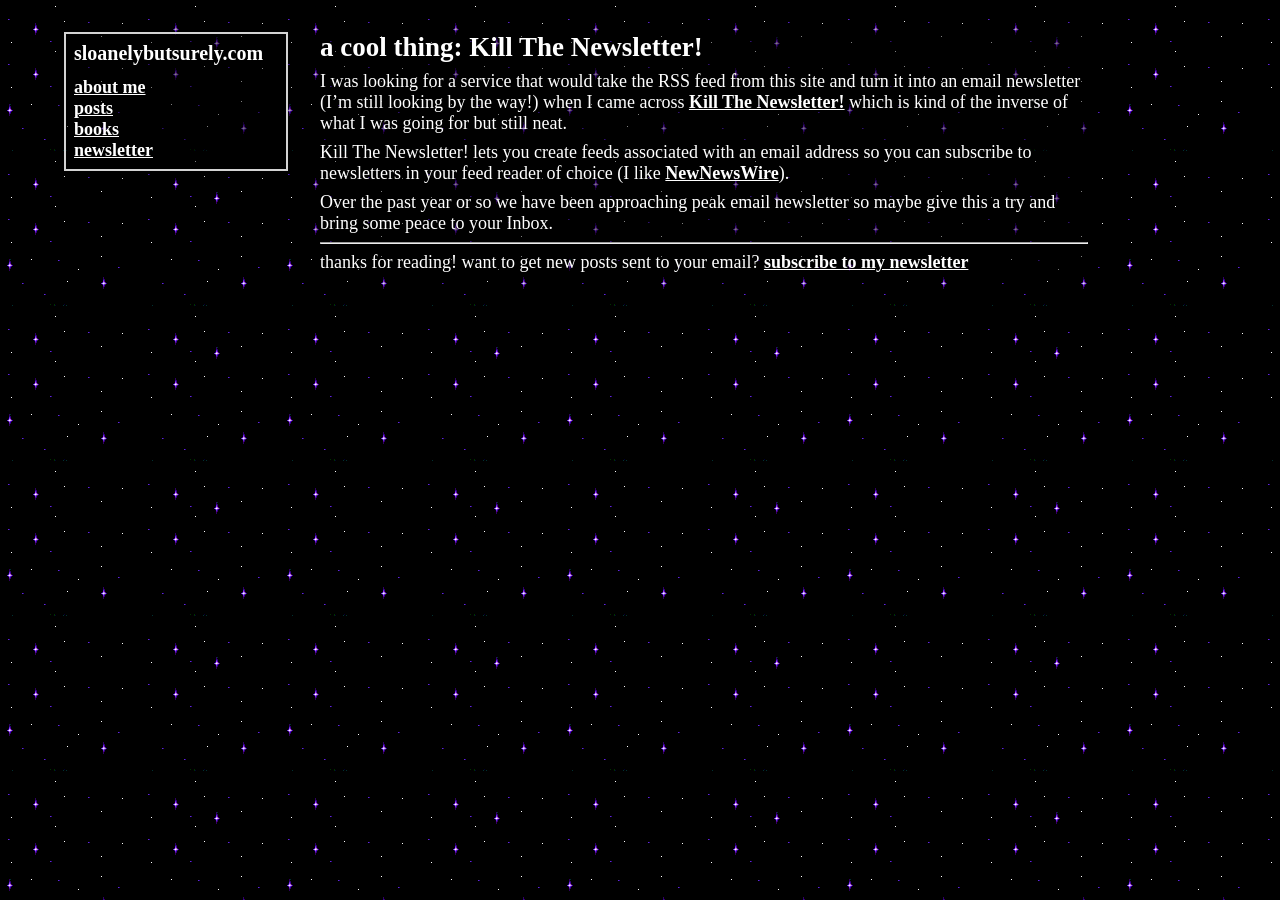
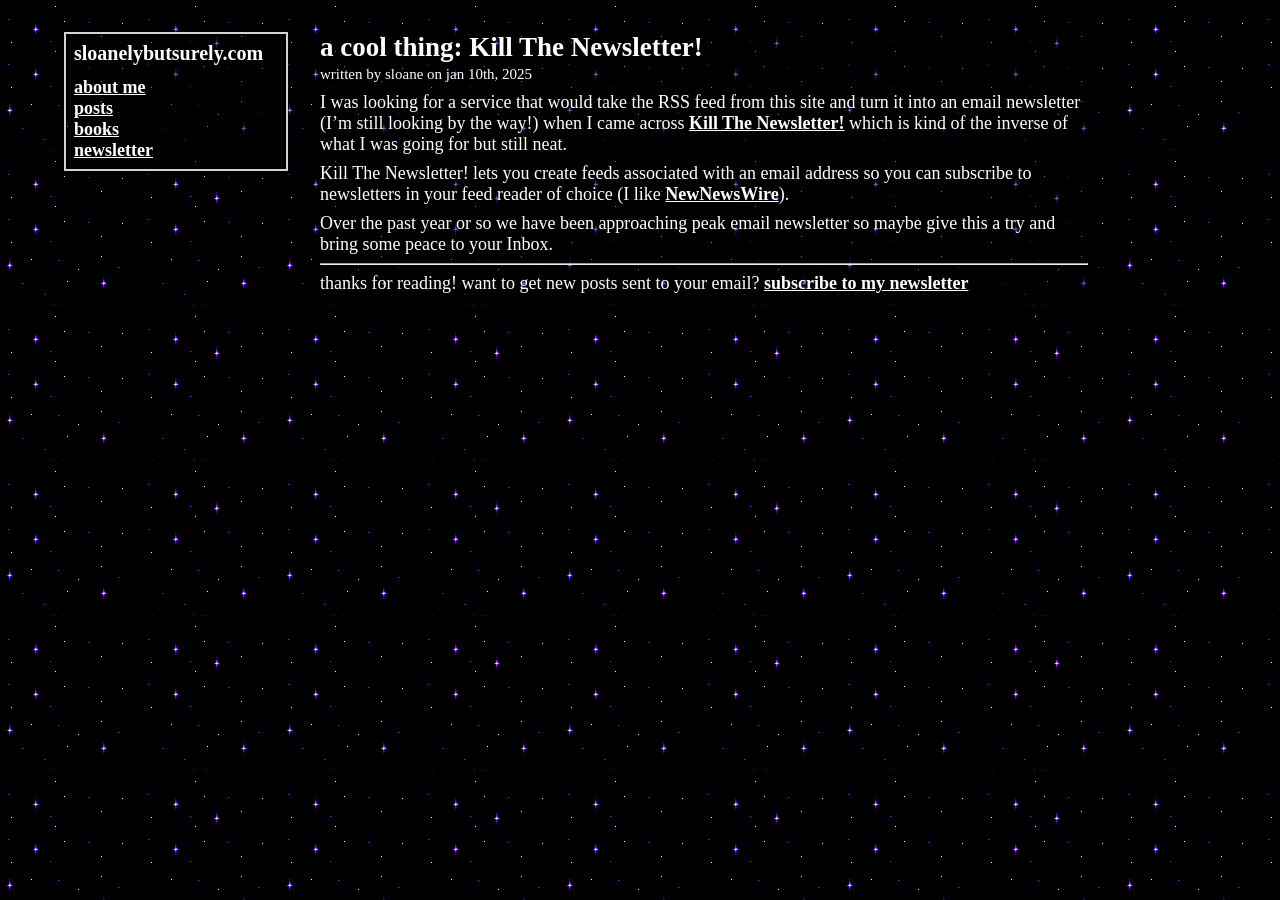
Before and after one commit to sloanelybutsurely/www, a Jekyll site: the page built from _posts/2025-01-10-a-cool-thing-kill-the-newsletter.md, in a window 1280 px wide. Built offline with Jekyll 4.4.1, drawn with Linux system fonts in a browser that asks for light colours.

Commit message:
small updates

```diff
--- a/_config.yml
+++ b/_config.yml
@@ -1,5 +1,6 @@
 title: sloanelybutsurely.com
 email: sloane@sloanelybutsurely.com
+author: sloane
 description: >- # this means to ignore newlines until "baseurl:"
   sloane's own little slice of the web. she has all sorts of stuff in here!
   come take a gander.
--- a/_includes/subscription-form.html
+++ b/_includes/subscription-form.html
@@ -1,4 +1,4 @@
-<form action="https://n8n.sloane.sh/webhook/subscribe" method="post" style="display: flex; flex-direction: column; row-gap: 1rem; align-items: flex-start;">
+<form action="https://n8n.sloane.sh/webhook/subscribe" method="get" style="display: flex; flex-direction: column; row-gap: 1rem; align-items: flex-start;">
   <label>
     your name (optional)
     <input type="text" name="name" placeholder="rory gilmore">
--- a/_layouts/post.html
+++ b/_layouts/post.html
@@ -2,8 +2,9 @@
 layout: page
 ---
 
+<small>written by {{ site.author }} on {{ page.date | date_to_string: "ordinal", "US" | downcase }}</small>
+
 {{ content }}
-
 
 <hr />
 
--- a/posts.html
+++ b/posts.html
@@ -7,6 +7,6 @@
 
 <ul>
   {% for post in site.posts %}
-  <li><a href="{{ post.url }}">{{ post.title }}</a></li>
+    <li><a href="{{ post.url }}">{{ post.date | date_to_string: "ordinal", "US" }} - {{ post.title }}</a></li>
   {% endfor %}
 </ul>
```
